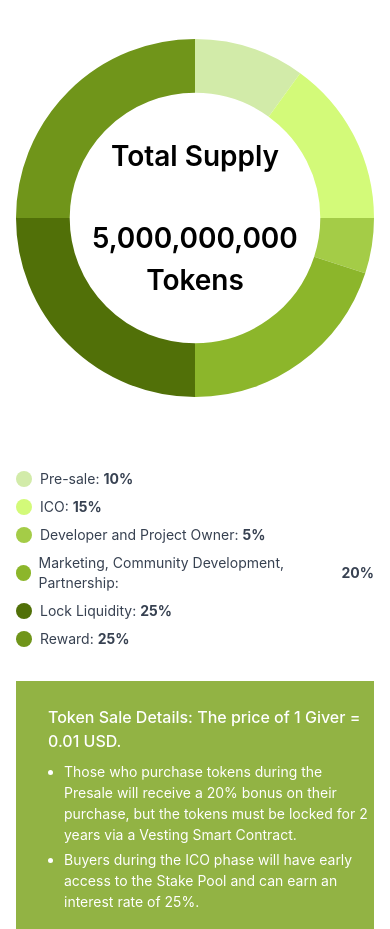
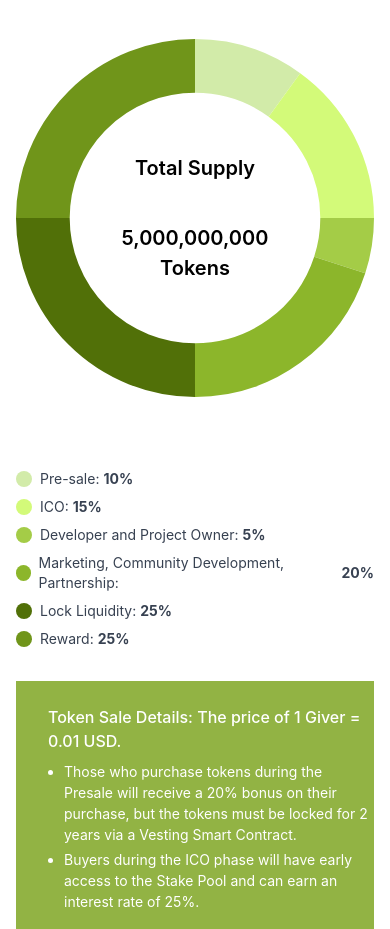
Before and after one commit to Lil-Tanatat/Nextjs, a React (Create React App) app: page / in a window 390 px wide. Shown: the part 4280-5209 px from the top of the page. Built offline with nearby package versions, Linux system fonts and the light colour scheme.

Commit message:
Fix japan translate

```diff
--- a/src/components/TokenomicsSection.js
+++ b/src/components/TokenomicsSection.js
@@ -57,7 +57,7 @@ function TokenomicsSection() {
             </motion.div>
             <div className="absolute inset-0 flex flex-col items-center justify-center">
               <motion.p
-                className="text-[28px] md:text-[40px] font-semibold"
+                className="text-[20px] md:text-[40px] font-semibold"
                 initial={{ opacity: 0, y: 20 }}
                 animate={{ opacity: 1, y: 0 }}
                 transition={{ duration: 0.6, delay: 0.2 }}
@@ -65,7 +65,7 @@ function TokenomicsSection() {
                 {t("Total Supply")}
               </motion.p>
               <motion.p
-                className="text-[28px] md:text-[40px] font-semibold mt-10"
+                className=" text-[20px] md:text-[40px] font-semibold mt-10"
                 initial={{ opacity: 0, y: 20 }}
                 animate={{ opacity: 1, y: 0 }}
                 transition={{ duration: 0.6, delay: 0.4 }}
@@ -73,7 +73,7 @@ function TokenomicsSection() {
                 5,000,000,000
               </motion.p>
               <motion.p
-                className="text-[28px] md:text-[40px] font-semibold"
+                className=" text-[20px] md:text-[40px] font-semibold"
                 initial={{ opacity: 0, y: 20 }}
                 animate={{ opacity: 1, y: 0 }}
                 transition={{ duration: 0.6, delay: 0.6 }}
@@ -154,7 +154,7 @@ function TokenomicsSection() {
                 className="w-[50px] md:w-[63px] h-[50px] md:h-[68px]"
               />
               <p className="text-[20px] md:text-[20px] font-semibold">
-               {t("Burn Target 40% =")}
+                {t("Burn Target 40% =")}
               </p>
             </motion.div>
             <motion.p
--- a/src/i18n.js
+++ b/src/i18n.js
@@ -2,7 +2,7 @@ import i18n from "i18next";
 import { initReactI18next } from "react-i18next";
 import enTranslations from "./locales/en.json";
 import thTranslations from "./locales/th.json";
-import jpTranslations from "./locales/่jp.json";
+import jpTranslations from "./locales/jp.json";
 import cnTranslations from "./locales/cn.json";
 import vnTranslations from "./locales/vn.json";
 import mlTranslations from "./locales/ml.json";
```
Also changed, not shown: src/locales/jp.json (renamed from src/locales/่jp.json).
